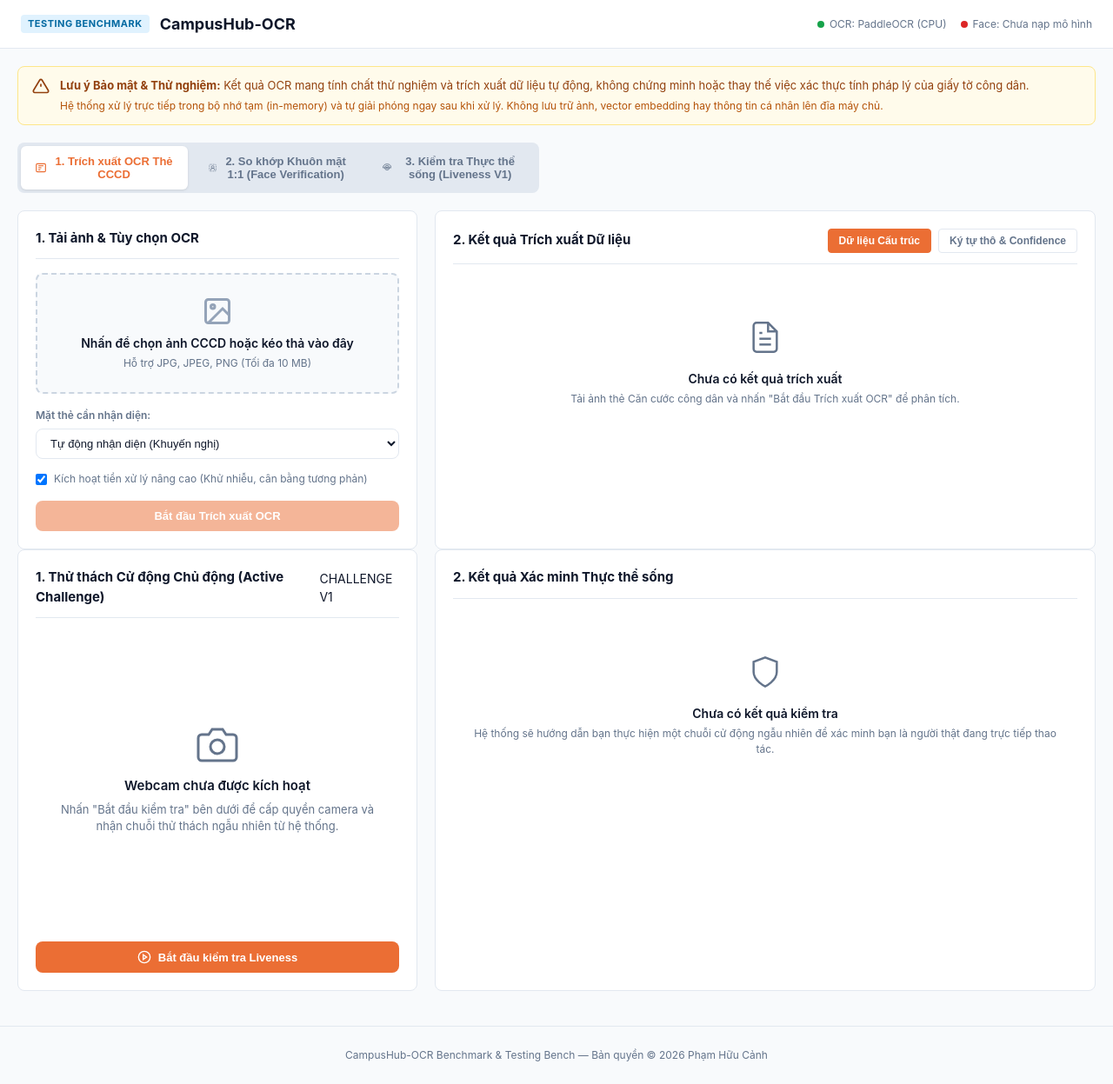
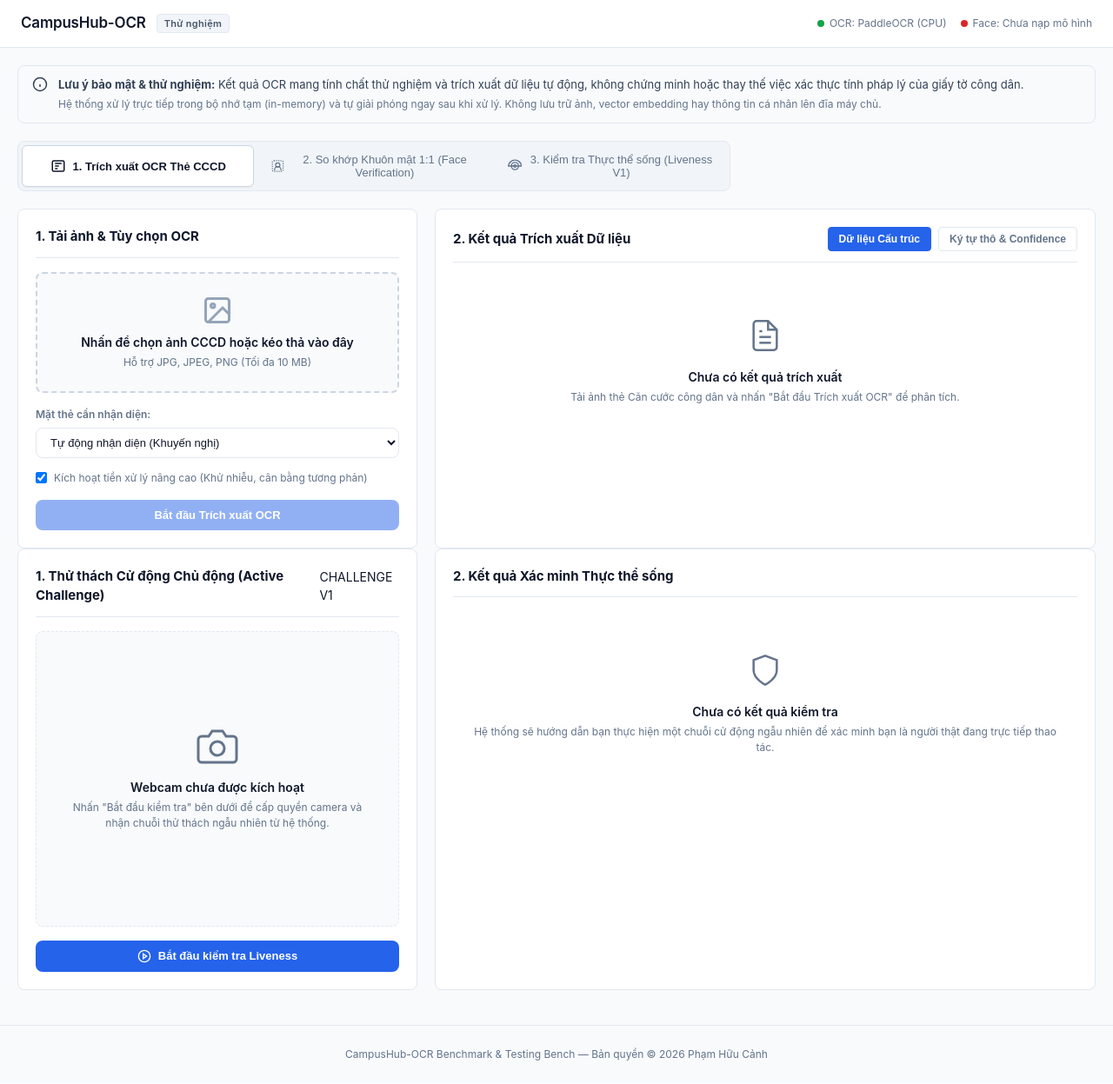
Before and after one commit to canhhocit/CampusHub-OCR, a FastAPI app: page / in a window 1280 px wide. Shown: the whole page at 87% size. After the commit the page ends 1220 px from the top, so only its background shows below. Run offline with FastAPI, Linux system fonts and the light colour scheme; data that the repository does not hold is empty.

Commit message:
style(ui): tone down AI-like aesthetics with minimal slate palette, gentle badges, and calm cues

```diff
--- a/app/static/css/style.css
+++ b/app/static/css/style.css
@@ -1,8 +1,8 @@
 /* CampusHub-OCR Testing UI Stylesheet */
 :root {
-    --primary: #eb6e34;
-    --primary-hover: #d35a22;
-    --primary-light: #fff7ed;
+    --primary: #2563eb;
+    --primary-hover: #1d4ed8;
+    --primary-light: #eff6ff;
     --bg-main: #f8fafc;
     --bg-card: #ffffff;
     --border: #e2e8f0;
@@ -53,19 +53,21 @@ body {
 }
 
 .logo-area h1 {
-    font-size: 18px;
-    font-weight: 700;
+    font-size: 17px;
+    font-weight: 600;
     color: var(--text-main);
+    letter-spacing: -0.2px;
 }
 
 .badge-env {
-    background: #e0f2fe;
-    color: #0369a1;
+    background: #f1f5f9;
+    color: #475569;
+    border: 1px solid #e2e8f0;
     font-size: 11px;
-    font-weight: 700;
+    font-weight: 600;
     padding: 2px 8px;
     border-radius: 4px;
-    letter-spacing: 0.5px;
+    letter-spacing: 0.3px;
 }
 
 .header-status {
@@ -94,20 +96,20 @@ body {
 }
 
 .notice-banner {
-    background: var(--warning-bg);
-    border: 1px solid #fde68a;
+    background: #f8fafc;
+    border: 1px solid #e2e8f0;
     border-radius: var(--radius);
     padding: 12px 16px;
     margin-bottom: 20px;
     display: flex;
     gap: 12px;
     font-size: 13px;
-    color: #92400e;
+    color: #334155;
 }
 
 .sub-notice {
     font-size: 12px;
-    color: #b45309;
+    color: #64748b;
     margin-top: 4px;
 }
 
@@ -555,12 +557,13 @@ body {
 /* Mode Navigation Switcher */
 .mode-navigation {
     display: flex;
-    gap: 8px;
+    gap: 6px;
     margin-bottom: 20px;
-    background: #e2e8f0;
+    background: #f1f5f9;
+    border: 1px solid var(--border);
     padding: 4px;
     border-radius: var(--radius);
-    max-width: 600px;
+    max-width: 820px;
 }
 
 .mode-tab-btn {
@@ -569,15 +572,15 @@ body {
     align-items: center;
     justify-content: center;
     gap: 8px;
-    padding: 10px 16px;
+    padding: 9px 14px;
     font-size: 13px;
-    font-weight: 600;
+    font-weight: 500;
     color: var(--text-muted);
     background: transparent;
     border: none;
     border-radius: 6px;
     cursor: pointer;
-    transition: all 0.2s ease;
+    transition: all 0.15s ease;
 }
 
 .mode-tab-btn:hover {
@@ -585,9 +588,11 @@ body {
 }
 
 .mode-tab-btn.active {
-    background: var(--bg-card);
-    color: var(--primary);
-    box-shadow: 0 1px 3px rgba(0, 0, 0, 0.1);
+    background: #ffffff;
+    color: var(--text-main);
+    font-weight: 600;
+    border: 1px solid #cbd5e1;
+    box-shadow: 0 1px 2px rgba(0, 0, 0, 0.04);
 }
 
 .mode-view {
@@ -1043,32 +1040,31 @@ body {
 }
 
 .motion-label {
-    font-size: 14px;
-    font-weight: 600;
-    letter-spacing: 0.3px;
+    font-size: 13px;
+    font-weight: 500;
 }
 
 @keyframes bounce-arrow-left {
     0% { transform: translateX(0); }
-    100% { transform: translateX(-8px); }
+    100% { transform: translateX(-6px); }
 }
 
 @keyframes bounce-arrow-right {
     0% { transform: translateX(0); }
-    100% { transform: translateX(8px); }
+    100% { transform: translateX(6px); }
 }
 
 @keyframes bounce-arrow-down {
     0% { transform: translateY(0); }
-    100% { transform: translateY(6px); }
+    100% { transform: translateY(4px); }
 }
 
 /* Inactive Placeholder */
 .liveness-placeholder {
     width: 100%;
     height: 340px;
-    background: var(--bg-hover);
-    border: 2px dashed var(--border-color);
+    background: #f8fafc;
+    border: 1px dashed var(--border);
     border-radius: 8px;
     display: flex;
     flex-direction: column;
@@ -1084,51 +1080,52 @@ body {
 }
 
 .placeholder-title {
-    font-size: 15px;
+    font-size: 14px;
     font-weight: 600;
     color: var(--text-main);
-    margin-bottom: 6px;
+    margin-bottom: 4px;
 }
 
 .placeholder-desc {
-    font-size: 13px;
+    font-size: 12px;
     color: var(--text-muted);
-    max-width: 380px;
+    max-width: 360px;
     line-height: 1.5;
 }
 
 /* Challenge Prompt Card */
 .challenge-card {
-    background: var(--bg-main);
-    border: 1px solid var(--border-color);
-    border-left: 4px solid var(--primary);
+    background: #ffffff;
+    border: 1px solid var(--border);
     border-radius: 8px;
-    padding: 16px;
+    padding: 14px 16px;
     margin-bottom: 16px;
 }
 
 .challenge-header {
     display: flex;
     align-items: center;
-    gap: 10px;
+    gap: 8px;
     margin-bottom: 8px;
 }
 
 .step-badge {
-    background: #e2e8f0;
-    color: #334155;
+    background: #f1f5f9;
+    color: #475569;
+    border: 1px solid #e2e8f0;
     font-size: 11px;
-    font-weight: 700;
+    font-weight: 600;
     padding: 2px 8px;
     border-radius: 4px;
     text-transform: uppercase;
 }
 
 .action-name-badge {
-    background: rgba(234, 88, 12, 0.1);
-    color: #ea580c;
-    font-size: 12px;
-    font-weight: 700;
+    background: #f1f5f9;
+    color: #334155;
+    border: 1px solid #e2e8f0;
+    font-size: 11px;
+    font-weight: 600;
     padding: 2px 8px;
     border-radius: 4px;
 }
--- a/app/templates/index.html
+++ b/app/templates/index.html
@@ -4,14 +4,14 @@
     <meta charset="UTF-8">
     <meta name="viewport" content="width=device-width, initial-scale=1.0">
     <title>{{ app_name }} — Công cụ Thử nghiệm OCR & Xác minh Khuôn mặt CCCD</title>
-    <link rel="stylesheet" href="/static/css/style.css?v=1.3.0">
+    <link rel="stylesheet" href="/static/css/style.css?v=1.3.1">
 </head>
 <body>
     <header class="app-header">
         <div class="header-container">
             <div class="logo-area">
-                <span class="badge-env">TESTING BENCHMARK</span>
                 <h1>{{ app_name }}</h1>
+                <span class="badge-env">Thử nghiệm</span>
             </div>
             <div class="header-statuses">
                 <div class="header-status" id="ocrEngineStatus">
@@ -28,14 +28,14 @@
         <!-- Privacy & Testing Notice -->
         <div class="notice-banner">
             <div class="notice-icon">
-                <svg width="20" height="20" viewBox="0 0 24 24" fill="none" stroke="currentColor" stroke-width="2">
-                    <path d="M10.29 3.86L1.82 18a2 2 0 0 0 1.71 3h16.94a2 2 0 0 0 1.71-3L13.71 3.86a2 2 0 0 0-3.42 0z"></path>
-                    <line x1="12" y1="9" x2="12" y2="13"></line>
-                    <line x1="12" y1="17" x2="12.01" y2="17"></line>
+                <svg width="18" height="18" viewBox="0 0 24 24" fill="none" stroke="currentColor" stroke-width="2">
+                    <circle cx="12" cy="12" r="10"></circle>
+                    <line x1="12" y1="16" x2="12" y2="12"></line>
+                    <line x1="12" y1="8" x2="12.01" y2="8"></line>
                 </svg>
             </div>
             <div class="notice-content">
-                <strong>Lưu ý Bảo mật & Thử nghiệm:</strong> {{ disclaimer }}
+                <strong>Lưu ý bảo mật & thử nghiệm:</strong> {{ disclaimer }}
                 <div class="sub-notice">Hệ thống xử lý trực tiếp trong bộ nhớ tạm (in-memory) và tự giải phóng ngay sau khi xử lý. Không lưu trữ ảnh, vector embedding hay thông tin cá nhân lên đĩa máy chủ.</div>
             </div>
         </div>
@@ -566,6 +566,6 @@
         <p>CampusHub-OCR Benchmark & Testing Bench — Bản quyền © 2026 Phạm Hữu Cảnh</p>
     </footer>
 
-    <script src="/static/js/app.js?v=1.3.0"></script>
+    <script src="/static/js/app.js?v=1.3.1"></script>
 </body>
 </html>
```
Also changed, not shown: other parts of app/static/css/style.css (+42 -50 lines).
